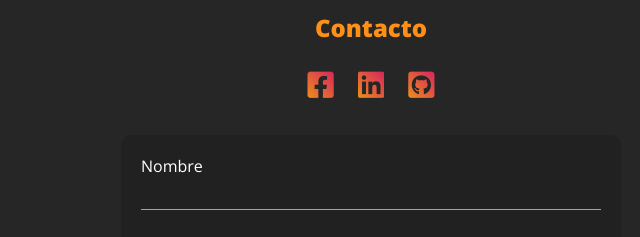
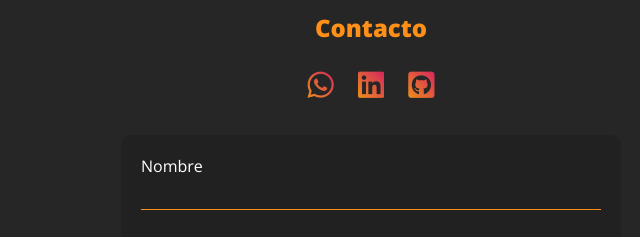
Before and after one commit to WNeira05/portfolio_walter_neira, a plain HTML site: page index.html in a window 1280 px wide. Shown: the part 1911-2148 px from the top of the page, 269-909 px from the left. Drawn offline with nearby package versions, Linux system fonts and the light colour scheme.

Commit message:
cambios en 'contacto'

```diff
--- a/index.html
+++ b/index.html
@@ -157,7 +157,7 @@
         <section id="contacto">
             <h3>Contacto</h3>
             <div class="redes">
-                <a href="https://www.facebook.com/walter.f.neira" target="_blank"><i class="fa-brands fa-square-facebook gradient-text"></i></i></a>
+                <a href="https://api.whatsapp.com/send?phone=1169486865" target="_blank"><i class="fa-brands fa-whatsapp gradient-text"></i></i></a>
                 <a href="https://www.linkedin.com/in/walterneira" target="_blank"><i class="fa-brands fa-linkedin gradient-text"></i></a>
                 <a href="https://github.com/WNeira05" target="_blank"><i class="fa-brands fa-square-github gradient-text"></i></a>
 
```
